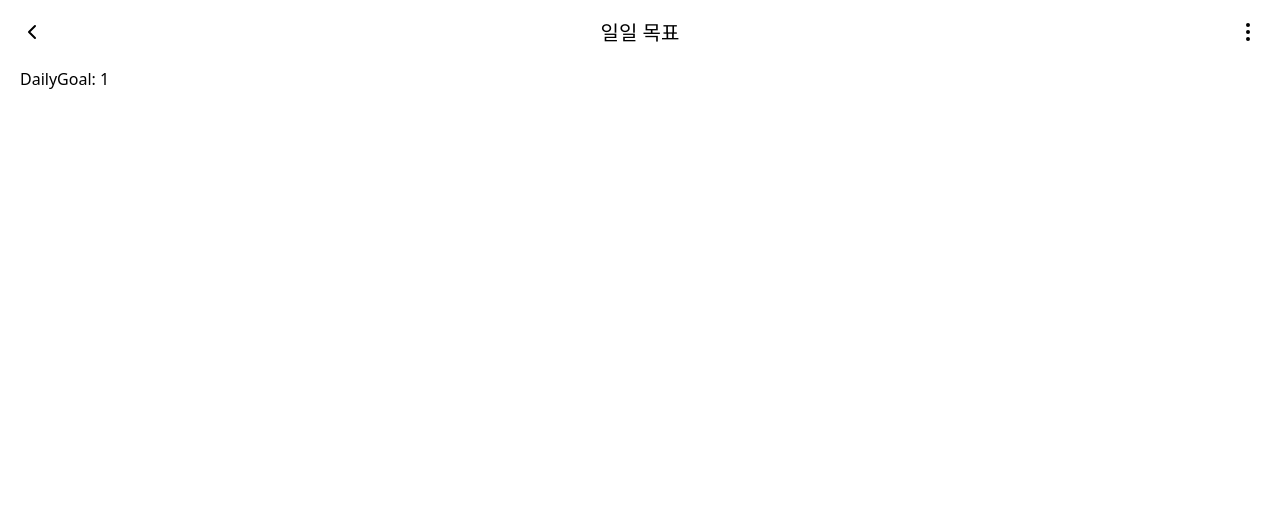
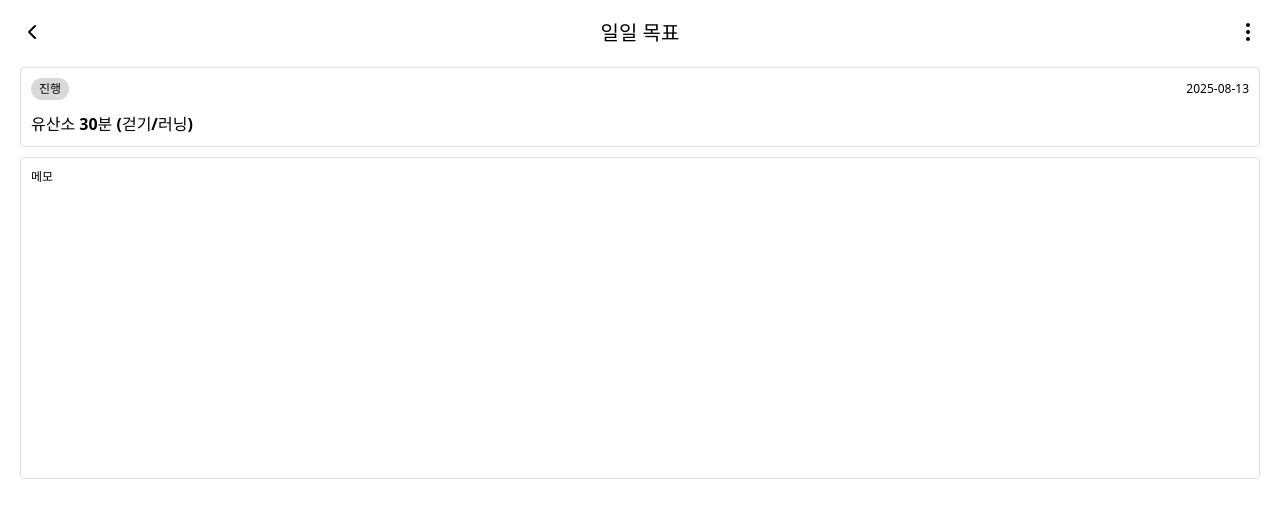
Before and after one commit to AIMinderTeam/aiminder-client, a React (Vite) app: page /daily-goal/1 in a window 1280 px wide. Shown: the top 518 px of the page. Built offline with nearby package versions, Linux system fonts and the light colour scheme.

Commit message:
feat: Daily Goal UI 구현

```diff
--- a/src/pages/daily-goal/DailyGoal.module.css
+++ b/src/pages/daily-goal/DailyGoal.module.css
@@ -4,3 +4,43 @@
   flex-direction: column;
   gap: 10px;
 }
+
+.DailyGoalTitleContainer {
+  display: flex;
+  flex-direction: column;
+  gap: 12px;
+  font-size: 12px;
+  border: 1px solid #e0e0e0;
+  border-radius: 4px;
+  padding: 10px;
+}
+
+.DailyGoalTitleContainerHeader {
+  display: flex;
+  gap: 12px;
+  align-items: center;
+  justify-content: space-between;
+  width: 100%;
+}
+
+.StatusBadge {
+  background-color: #d9d9d9;
+  padding: 2px 8px;
+  border-radius: 32px;
+}
+
+.DailyGoalTitleContainerTitle {
+  font-size: 16px;
+  font-weight: 600;
+}
+
+.DailyGoalMemoContainer {
+  display: flex;
+  flex-direction: column;
+  gap: 12px;
+  font-size: 12px;
+  border: 1px solid #e0e0e0;
+  border-radius: 4px;
+  padding: 10px;
+  height: 300px;
+}
--- a/src/pages/daily-goal/DailyGoal.tsx
+++ b/src/pages/daily-goal/DailyGoal.tsx
@@ -7,5 +7,16 @@ export default function DailyGoal() {
 
   console.log(dailyGoalId);
 
-  return <section className={styles.DailyGoalSection}>DailyGoal: {dailyGoalId}</section>;
+  return (
+    <section className={styles.DailyGoalSection}>
+      <div className={styles.DailyGoalTitleContainer}>
+        <div className={styles.DailyGoalTitleContainerHeader}>
+          <span className={styles.StatusBadge}>진행</span>
+          <span>2025-08-13</span>
+        </div>
+        <span className={styles.DailyGoalTitleContainerTitle}>유산소 30분 (걷기/러닝)</span>
+      </div>
+      <div className={styles.DailyGoalMemoContainer}>메모</div>
+    </section>
+  );
 }
```
